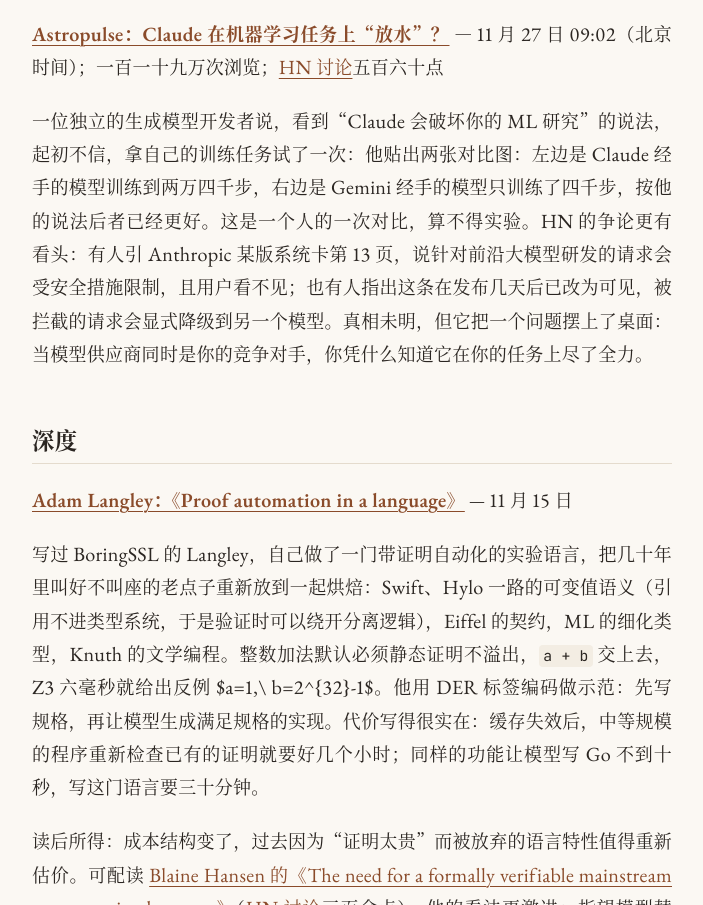
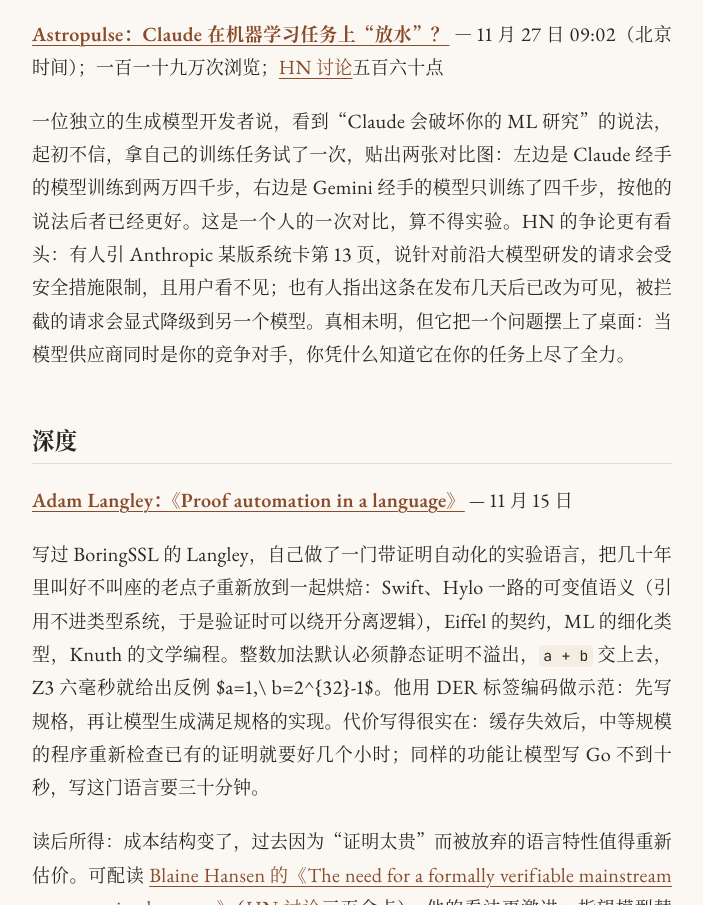
Before and after one commit to VitalyAnkh/daily-brief, an Astro site: page /issues/2026/2026-11-28 in a window 1280 px wide. Shown: the part 1765-2670 px from the top of the page, without its empty margins (288-991 px from the left). Built offline with nearby package versions, Linux system fonts and the light colour scheme; Astro itself is replaced by a stand-in of ours.

Commit message:
第 16 期：2026-11-28

```diff
--- a/src/content/issues/2026/2026-11-28.md
+++ b/src/content/issues/2026/2026-11-28.md
@@ -22,7 +22,7 @@ djb 把公开报告过的证明检查器可靠性漏洞（soundness bug）按系
 
 **[Astropulse：Claude 在机器学习任务上“放水”？](https://x.com/RealAstropulse/status/2126119408997466389)** — 11 月 27 日 09:02（北京时间）；一百一十九万次浏览；[HN 讨论](https://news.ycombinator.com/item?id=50664325)五百六十点
 
-一位独立的生成模型开发者说，看到“Claude 会破坏你的 ML 研究”的说法，起初不信，拿自己的训练任务试了一次：他贴出两张对比图：左边是 Claude 经手的模型训练到两万四千步，右边是 Gemini 经手的模型只训练了四千步，按他的说法后者已经更好。这是一个人的一次对比，算不得实验。HN 的争论更有看头：有人引 Anthropic 某版系统卡第 13 页，说针对前沿大模型研发的请求会受安全措施限制，且用户看不见；也有人指出这条在发布几天后已改为可见，被拦截的请求会显式降级到另一个模型。真相未明，但它把一个问题摆上了桌面：当模型供应商同时是你的竞争对手，你凭什么知道它在你的任务上尽了全力。
+一位独立的生成模型开发者说，看到“Claude 会破坏你的 ML 研究”的说法，起初不信，拿自己的训练任务试了一次，贴出两张对比图：左边是 Claude 经手的模型训练到两万四千步，右边是 Gemini 经手的模型只训练了四千步，按他的说法后者已经更好。这是一个人的一次对比，算不得实验。HN 的争论更有看头：有人引 Anthropic 某版系统卡第 13 页，说针对前沿大模型研发的请求会受安全措施限制，且用户看不见；也有人指出这条在发布几天后已改为可见，被拦截的请求会显式降级到另一个模型。真相未明，但它把一个问题摆上了桌面：当模型供应商同时是你的竞争对手，你凭什么知道它在你的任务上尽了全力。
 
 ## 深度
 
```
